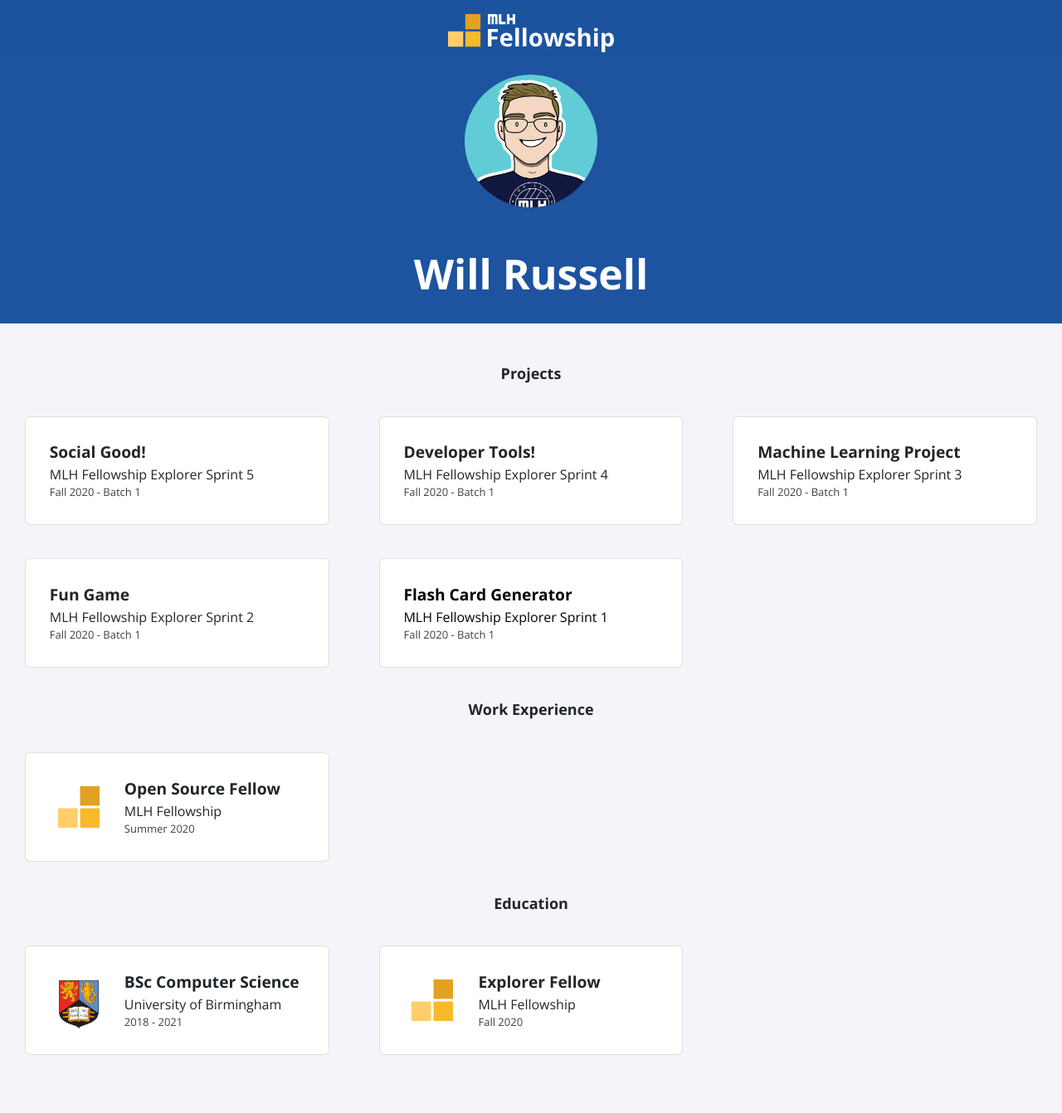
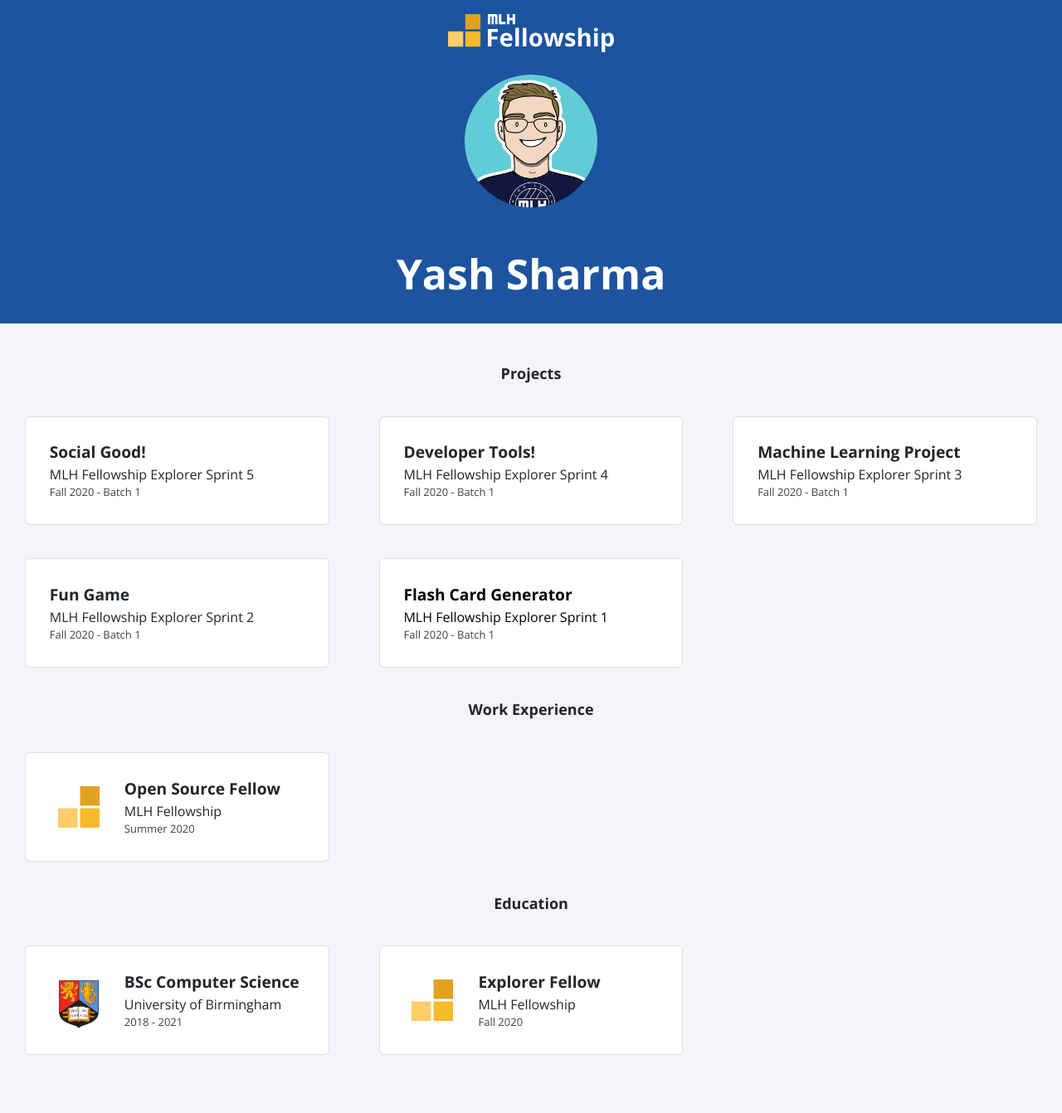
Before and after one commit to yash37158/yash37158.github.io, a Jekyll site: the page built from index.html, in a window 1280 px wide. Shown: the whole page at 83% size. Built offline with Jekyll 4.4.1, drawn with Linux system fonts in a browser that asks for light colours; nearby versions of some CDN libraries.

Commit message:
update  _config.yml file and yash added with social media

```diff
--- a/_config.yml
+++ b/_config.yml
@@ -1,13 +1,13 @@
-title: "Will Russell"
-email: fellowship@mlh.io
+title: "Yash Sharma"
+email: yash37158@gmail.com
 description: >- # this means to ignore newlines until "baseurl:"
   Write an awesome description for your new site here. You can edit this
   line in _config.yml. It will appear in your document head meta (for
   Google search results) and in your feed.xml site description.
 baseurl: "/"
-url: "/portfolio-template"
-twitter_username: mlhacks
-github_username:  mlh-fellowship
+url: "https://yash37158.github.io"
+twitter_username: yash37158
+github_username:  yash37158
 
 sass:
   sass_dir: _sass
```
